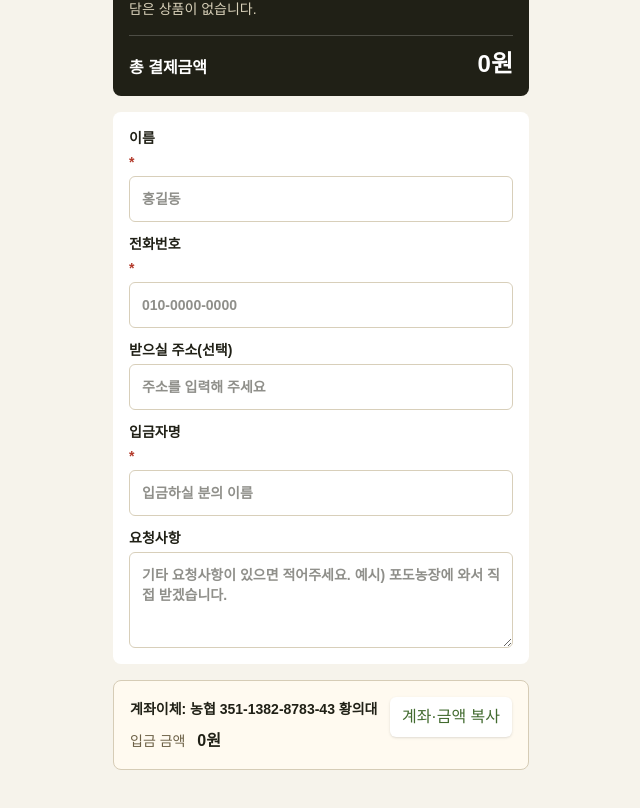
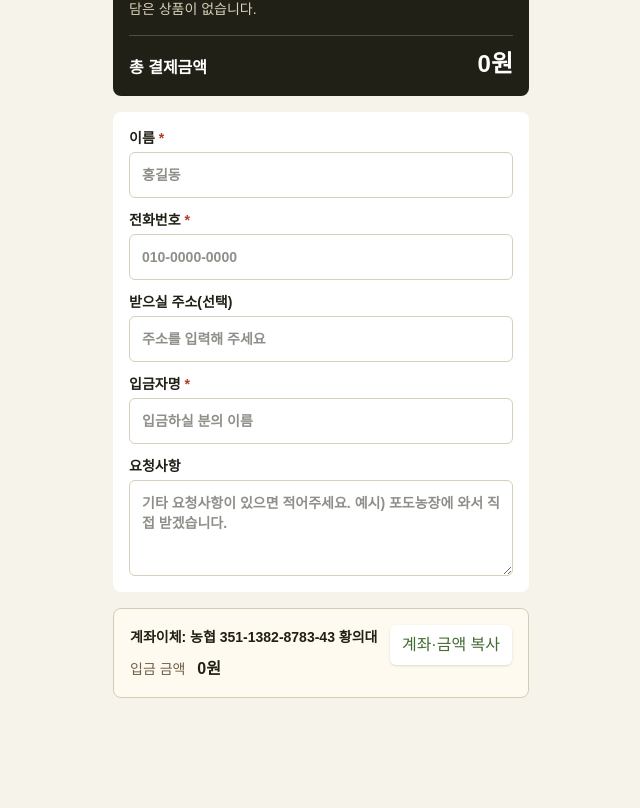
Before and after one commit to JinjeongMoon/grape-order-mobile, a React (Vite) app: page / in a window 1280 px wide. Shown: the part 1376-2184 px from the top of the page, without its empty margins (319-959 px from the left). Built offline with nearby package versions, Linux system fonts and the light colour scheme.

Commit message:
Align required field indicators

```diff
--- a/app/page.tsx
+++ b/app/page.tsx
@@ -558,7 +558,9 @@ export default function Home() {
 
             <section className="grid gap-3 rounded-lg bg-white p-4">
               <label className="grid gap-1 text-sm font-bold">
-                이름 <span aria-hidden="true" className="text-[#b33a2b]">*</span>
+                <span className="flex items-center gap-1">
+                  이름 <span aria-hidden="true" className="text-[#b33a2b]">*</span>
+                </span>
                 <input
                   autoComplete="name"
                   className="rounded-md border border-[#d8cfba] px-3 py-3 text-base"
@@ -571,7 +573,9 @@ export default function Home() {
                 />
               </label>
               <label className="grid gap-1 text-sm font-bold">
-                전화번호 <span aria-hidden="true" className="text-[#b33a2b]">*</span>
+                <span className="flex items-center gap-1">
+                  전화번호 <span aria-hidden="true" className="text-[#b33a2b]">*</span>
+                </span>
                 <input
                   autoComplete="tel"
                   className="rounded-md border border-[#d8cfba] px-3 py-3 text-base"
@@ -598,7 +602,9 @@ export default function Home() {
                 />
               </label>
               <label className="grid gap-1 text-sm font-bold">
-                입금자명 <span aria-hidden="true" className="text-[#b33a2b]">*</span>
+                <span className="flex items-center gap-1">
+                  입금자명 <span aria-hidden="true" className="text-[#b33a2b]">*</span>
+                </span>
                 <input
                   autoComplete="name"
                   className="rounded-md border border-[#d8cfba] px-3 py-3 text-base"
```
